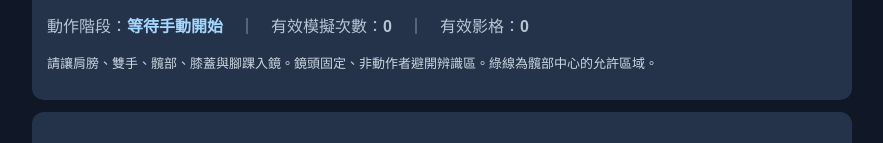
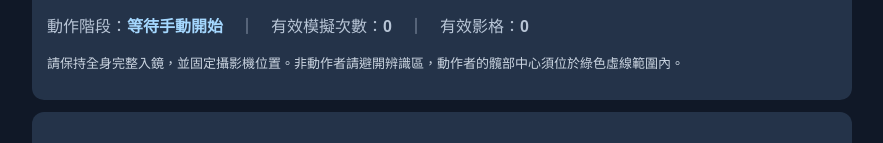
Before and after one commit to Gengar931201/volleyball-ai-coach, a plain HTML site: page index.html in a window 1280 px wide. Shown: the part 919-1062 px from the top of the page, without its empty margins (198-1081 px from the left). Drawn offline with Linux system fonts and the light colour scheme.

Commit message:
Update index.html

```diff
--- a/index.html
+++ b/index.html
@@ -36,7 +36,7 @@
 <div class="metric"><p>辨識狀態</p><div class="value" id="poseStatus">等待</div></div>
 </div>
 <p>動作階段：<span id="phase">等待手動開始</span>　｜　有效模擬次數：<strong id="count">0</strong>　｜　有效影格：<strong id="frames">0</strong></p>
-<p class="hint">請讓肩膀、雙手、髖部、膝蓋與腳踝入鏡。鏡頭固定、非動作者避開辨識區。綠線為髖部中心的允許區域。</p>
+<p class="hint">請保持全身完整入鏡，並固定攝影機位置。非動作者請避開辨識區，動作者的髖部中心須位於綠色虛線範圍內。</p>
 </div>
 <div class="panel"><h3>🔊 AI 小助教單次回饋</h3><div id="feedback" aria-live="polite">等待動作者進入畫面中央區域</div></div>
 <div class="panel"><h3>最近的手動動作紀錄（舊 → 新，含未計次嘗試）</h3><ol id="history"></ol><p class="hint">僅按下手動開始與結束後才進行動作評量；系統無法確認真實觸球。當資料不足或站姿不穩時不判定為正確；結果僅供教學討論。</p></div>
```
